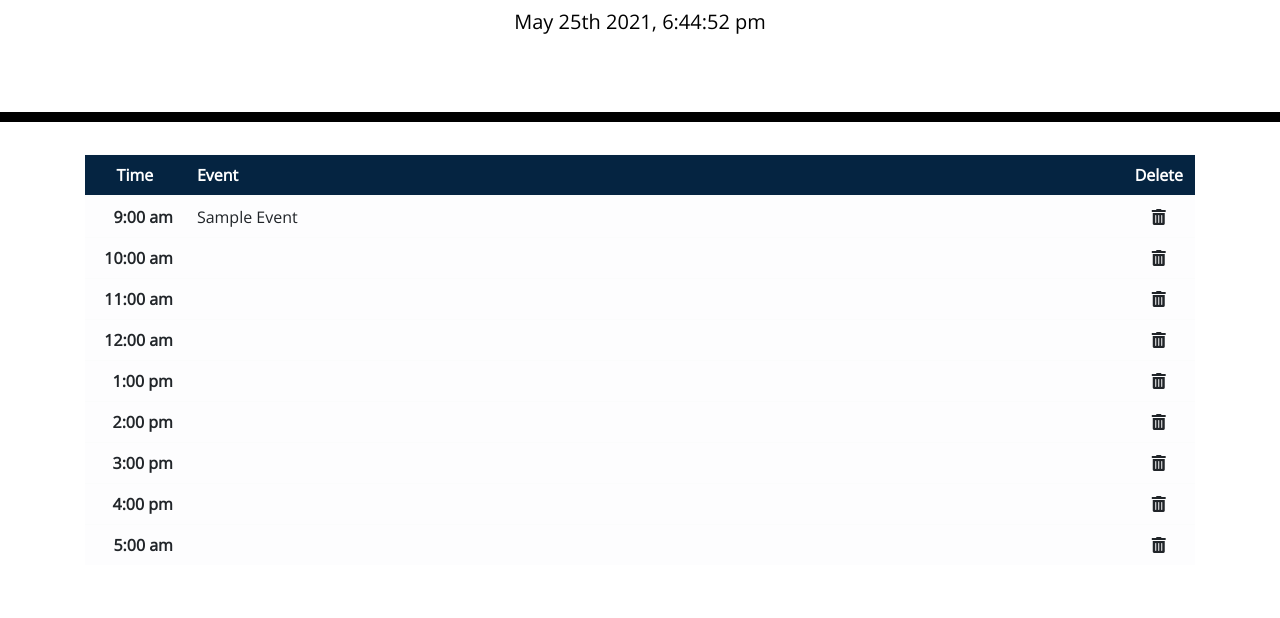
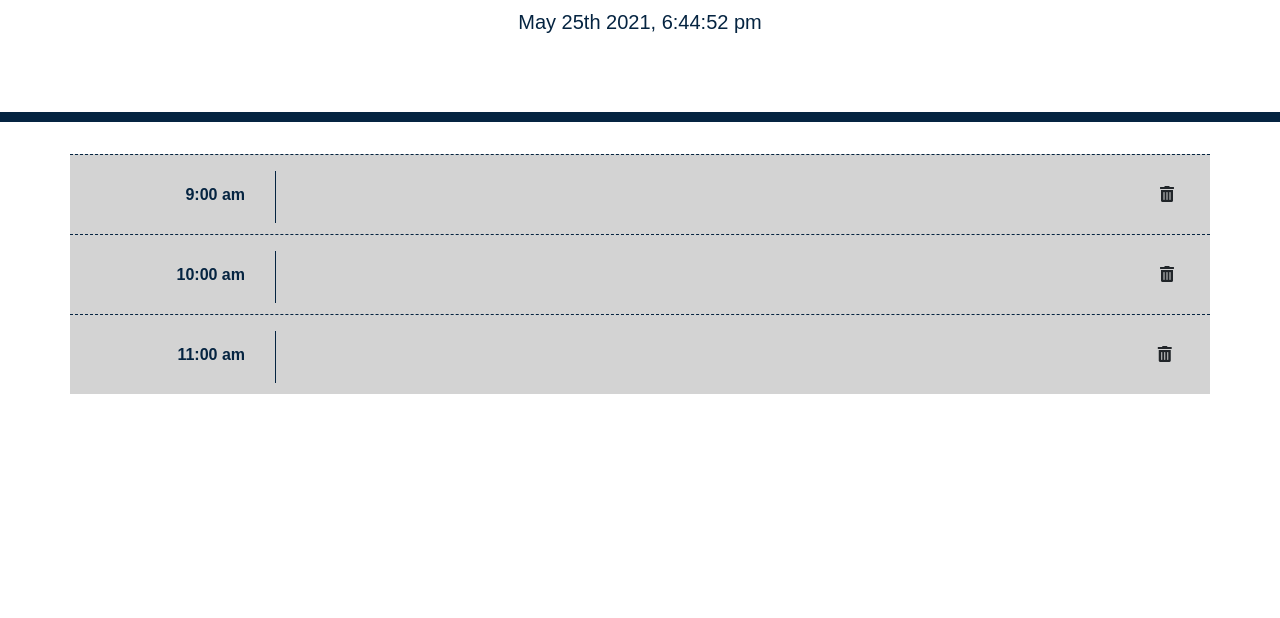
Before and after one commit to rmoatman/Roatman_Work_Day_Scheduler, a plain HTML site: page index.html in a window 1280 px wide. Shown: the part 182-800 px from the top of the page. Drawn offline with nearby package versions, Linux system fonts and the light colour scheme.

Commit message:
Changed div container from table to individual divs

```diff
--- a/Assets/script.js
+++ b/Assets/script.js
@@ -3,7 +3,10 @@
 
         // VARIABLES //
         timerEl = document.querySelector("#currentDay"); // creates a variable for the current date and time displayed in the header //
+        event9El = document.querySelector("#event9"); // creates a variable for the content of the 9am form //
+        del9amEl = document.querySelector("#del9am"); // creates a variable for the button to delete 9am text //
         var now; // initializes variable used for current time and date //
+
 
 
         // DATE AND TIME //
@@ -17,7 +20,26 @@
             setInterval(now, 1000);
         // end of Date and Time //
 
+
+
+
+        // starter script for delete buttons //
+        function blah() {
+            alert("clicked");
+
+        }
+
+        del9amEl.addEventListener("click", blah);
+
+        // end of starter script for delete buttons //
+
+
+
+
+
+
 /* allow user to add/edit events directly in the cell */
+/* store events in an object */
 /* add an event listener for the delete buttons */
 /* change table colors depending upon the time of day */
 /* store data time:event to local storage */
--- a/Assets/style.css
+++ b/Assets/style.css
@@ -1,70 +1,86 @@
+    /* Variables used for styling various elements */
     :root {
-      --headercolor: rgb(5, 36, 65);
+      --maincolor: rgb(5, 36, 65);
       --pastcolor: rgb(72, 79, 85);
       --presentcolor: rgb(93, 136, 173);
       --futurecolor:  rgb(22, 62, 97);
+    }
 
-      }
-
-
+    /* Applies styling to the body which includes the header and the div class container */
     body {
       font-family: 'Open Sans', sans-serif;
+      font: var(--maincolor);
       font-size: 16px;
       line-height: 1;
     }
 
+    /* Applies syling to the header which contains the jumbotron */
+    .jumbotron {
+      text-align: center;
+      background-color: transparent;
+      color: var(--maincolor);
+      border-radius: 0;
+      border-bottom: 10px solid var(--maincolor);
+    }
+
+    /* Applies styling to each row within the div container.  The div container contains 8 rows.  Each row contains 3 divs: time, textarea, and a del button */
+    .row {
+      white-space: pre-wrap;
+      height: 80px;
+      border-top: 1px solid white;
+      background-color: #ffffff;
+      color: var(--maincolor);
+      border-top: 1px dashed var(--maincolor);
+      vertical-align: middle;
+      background-color:lightgrey;
+    }
+
+    /* Applies styling to the first column in the div container containing each hour */
+    .time {
+      text-align: right;
+      align-self: center;
+      font-weight: bolder;
+    }
+
+    /* Applies styling to the individual input areas within each row of the div container  */
     textarea {
       background: transparent;
       border: none;
       resize: none;
-      color: #000000;
-      border-left: 1px solid black;
+      color: var(--maincolor);
+      border-left: 1px solid var(--maincolor);
       padding: 10px;
+      width: 100%;
+      outline: none;
+      }
+
+    /* Applies styling to the third column in the div container containing the delete buttons */
+    .del {
+      text-align: center;
+      align-self: center;
     }
 
-    .jumbotron {
-      text-align: center;
-      background-color: transparent;
-      color: black;
-      border-radius: 0;
-      border-bottom: 10px solid black;
-    }
-
-    .description {
-      white-space: pre-wrap;
-    }
-
-    .time-block {
-      text-align: center;
-      border-radius: 15px;
-    }
-
-    .row {
-      white-space: pre-wrap;
-      height: 80px;
-      border-top: 1px solid white;
-    }
-
-    .hour {
-      background-color: #ffffff;
-      color: #000000;
-      border-top: 1px dashed #000000;
-    }
-
+    /* .past, .present, and .future classes visually identify the status of each hour on the scheduler--either in the past, present hour, or in the future */
     .past {
-      background-color: #d3d3d3;
+      background-color: var(--pastcolor);
       color: white;
     }
 
     .present {
-      background-color: #ff6961;
+      background-color: var(--presentcolor);
+      color: var(--maincolor);
+    }
+
+    .future {
+      background-color: var(--futurecolor);
       color: white;
     }
 
-    .future {
-      background-color: #77dd77;
-      color: white;
-    }
+
+
+
+
+
 
     .saveBtn {
       border-left: 1px solid black;
@@ -80,46 +96,16 @@
     }
 
 
-    /* Table Formatting */
 
-/* add color formatting for past present and future hours */
 
-    #timcolhead {
-      text-align:center;
-      background-color: var(--headercolor);
-      color: white;
-    }
 
-    #timcol {
-      width:9%;
-      text-align: right;
-    }
 
-    #evecolhead {
-      text-align: left;
-      background-color: var(--headercolor);
-      color: white;
-    }
 
-    #evecol {
-      text-align: left;
-    }
 
-    #delcolhead {
-      width:5%;
-      text-align: center;
-      background-color: var(--headercolor);
-      color: white;
-    }
-
-    #delcol {
-      width:5%;
-      text-align: center;
-    }
 
 
     /* End of Table Formatting */
 
-    /* Last Revised 5/24/21 */
+    /* Last Revised 5/25/21 */
     /* Raemarie Oatman raemarie.oatman@gmail.com */
     /* Homework Week 5 - 05 Third-Party APIs: Work Day Scheduler */
--- a/index.html
+++ b/index.html
@@ -26,11 +26,57 @@
     <header class="jumbotron">
       <h1 class="display-3">Work Day Scheduler</h1>
       <p class="lead">A simple calendar app for scheduling your work day</p>
-      <!-- this is where the current date/time goes -->
-      <p id="currentDay" class="lead"></p>
+      <p id="currentDay" class="lead"></p> <!-- This is where JavaScript places a live date/time banner -->
     </header>
+
+
+
     <div class="container">
-      <table class="table table-light thread-dark table-hover">
+      <div class="row" id="9">
+        <div class="col-lg-2 time">9:00 am</div>
+        <div class="col-lg-9"> <textarea class="event"></textarea></div>
+        <div class="col-lg-1 del"> <button class="btn"> <i class="fas fa-trash-alt"></i></button></div>
+      </div>
+
+      <div class="row"  id="10">
+        <div class="col-lg-2 time" id="time">10:00 am</div>
+        <div class="col-lg-9"> <textarea class="event"></textarea></div>
+        <div class="col-lg-1 del"> <button class="btn del"> <i class="fas fa-trash-alt"></i></button></div>
+      </div>
+
+      <div class="row" id="11">
+        <div class="col-lg-2 time" id="time">11:00 am</div>
+        <div class="col-lg-9"> <textarea class="event"></textarea></div>
+        <div class="col-lg-1 del"> <button class="btn del"><i class="fas fa-trash-alt"></i></button></div>
+      </div>
+
+
+
+
+
+
+
+    </div>
+
+
+
+
+
+
+
+
+    <script src="https://cdnjs.cloudflare.com/ajax/libs/jquery/3.2.1/jquery.min.js"></script>
+    <script src="https://cdnjs.cloudflare.com/ajax/libs/moment.js/2.24.0/moment.min.js"></script>
+    <script src="./Assets/script.js"></script>
+  </body>
+</html>
+
+<!-- Last Revised 5/25/21 -->
+<!-- Raemarie Oatman raemarie.oatman@gmail.com -->
+<!-- Homework Week 5 - 05 Third-Party APIs: Work Day Scheduler -->
+
+
+<!-- <table class="table table-light thread-dark table-hover">
   <thead>
     <tr>
       <th scope="col" id="timcolhead">Time</th>
@@ -39,63 +85,85 @@
     </tr>
   </thead>
   <tbody>
-          <tr>
+
+    <tr id="row9am">
       <th scope="row" id="timcol">9:00 am</th>
-            <td id="row9">Sample Event</td>
-            <td id="delcol"><i class="fas fa-trash-alt" ></i></td>
+      <td form class="form-inline"  id="event9">
+        <input type="text" class="form-control col-md-12">
+      </td>
+      <td id="delcol"> <button class="btn" id="del9am"><i class="fas fa-trash-alt"></i></button></td>
     </tr>
+
     <tr>
       <th scope="row" id="timcol">10:00 am</th>
-            <td id="row10"></td>
-            <td id="delcol"><i class="fas fa-trash-alt"></i></td>
-          </tr>
-          <tr>
-            <th scope="row" id="timcol">11:00 am</th>
-            <td id="row11"></td>
-            <td id="delcol"><i class="fas fa-trash-alt"></i></td>
-          </tr>
-          <tr>
-            <th scope="row" id="timcol">12:00 am</th>
-            <td id="row12"></td>
-            <td id="delcol"><i class="fas fa-trash-alt"></i></td>
-          </tr>
-          <tr>
-            <th scope="row" id="timcol">1:00 pm</th>
-            <td id="row13"></td>
-            <td id="delcol"><i class="fas fa-trash-alt"></i></td>
-          </tr>
-          <tr>
-            <th scope="row" id="timcol">2:00 pm</th>
-            <td id="row14"></td>
-            <td id="delcol"><i class="fas fa-trash-alt"></i></td>
-          </tr>
-          <tr>
-            <th scope="row" id="timcol">3:00 pm</th>
-            <td id="row15"></td>
-            <td id="delcol"><i class="fas fa-trash-alt"></i></td>
-          </tr>
-          <tr>
-            <th scope="row" id="timcol">4:00 pm</th>
-            <td id="row16"></td>
-            <td id="delcol"><i class="fas fa-trash-alt"></i></td>
-          </tr>
-          <tr>
-            <th scope="row" id="timcol">5:00 am</th>
-            <td id="row17"></td>
+      <td id="row10am"
+        <form class="form-inline">
+        <input type="text" class="form-control col-md-12">
+      </td>
       <td id="delcol"><i class="fas fa-trash-alt"></i></td>
     </tr>
 
-        </tbody>
-      </table>
-    </div>
+    <tr>
+      <th scope="row" id="timcol">11:00 am</th>
+      <td id="row11am"
+        <form class="form-inline">
+        <input type="text" class="form-control col-md-12">
+      </td>
+      <td id="delcol"><i class="fas fa-trash-alt"></i></td>
+    </tr>
 
+    <tr>
+      <th scope="row" id="timcol">12:00 pm</th>
+      <td id="row12pm"
+        <form class="form-inline">
+        <input type="text" class="form-control col-md-12">
+      </td>
+      <td id="delcol"><i class="fas fa-trash-alt"></i></td>
+    </tr>
 
-    <script src="https://cdnjs.cloudflare.com/ajax/libs/jquery/3.2.1/jquery.min.js"></script>
-    <script src="https://cdnjs.cloudflare.com/ajax/libs/moment.js/2.24.0/moment.min.js"></script>
-    <script src="./Assets/script.js"></script>
-  </body>
-</html>
+    <tr>
+      <th scope="row" id="timcol">1:00pm</th>
+      <td id="row13pm"
+        <form class="form-inline">
+        <input type="text" class="form-control col-md-12">
+      </td>
+      <td id="delcol"><i class="fas fa-trash-alt"></i></td>
+    </tr>
 
-<!-- Last Revised 5/24/21 -->
-<!-- Raemarie Oatman raemarie.oatman@gmail.com -->
-<!-- Homework Week 5 - 05 Third-Party APIs: Work Day Scheduler -->
+    <tr>
+      <th scope="row" id="timcol">2:00 pm</th>
+      <td id="row14pm"
+        <form class="form-inline">
+        <input type="text" class="form-control col-md-12">
+      </td>
+      <td id="delcol"><i class="fas fa-trash-alt"></i></td>
+    </tr>
+
+    <tr>
+      <th scope="row" id="timcol">3:00 pm</th>
+      <td id="row15pm"
+        <form class="form-inline">
+        <input type="text" class="form-control col-md-12">
+      </td>
+      <td id="delcol"><i class="fas fa-trash-alt"></i></td>
+    </tr>
+
+    <tr>
+      <th scope="row" id="timcol">4:00 pm</th>
+      <td id="row16pm"
+        <form class="form-inline">
+        <input type="text" class="form-control col-md-12">
+      </td>
+      <td id="delcol"><i class="fas fa-trash-alt"></i></td>
+    </tr>
+
+    <tr>
+      <th scope="row" id="timcol">5:00 pm</th>
+      <td id="row17pm"
+        <form class="form-inline">
+        <input type="text" class="form-control col-md-12">
+      </td>
+      <td id="delcol"><i class="fas fa-trash-alt"></i></td>
+    </tr> -->
+<!--   </tbody>
+</table> -->
```
Lines whose indentation alone changed are shown as unchanged.
